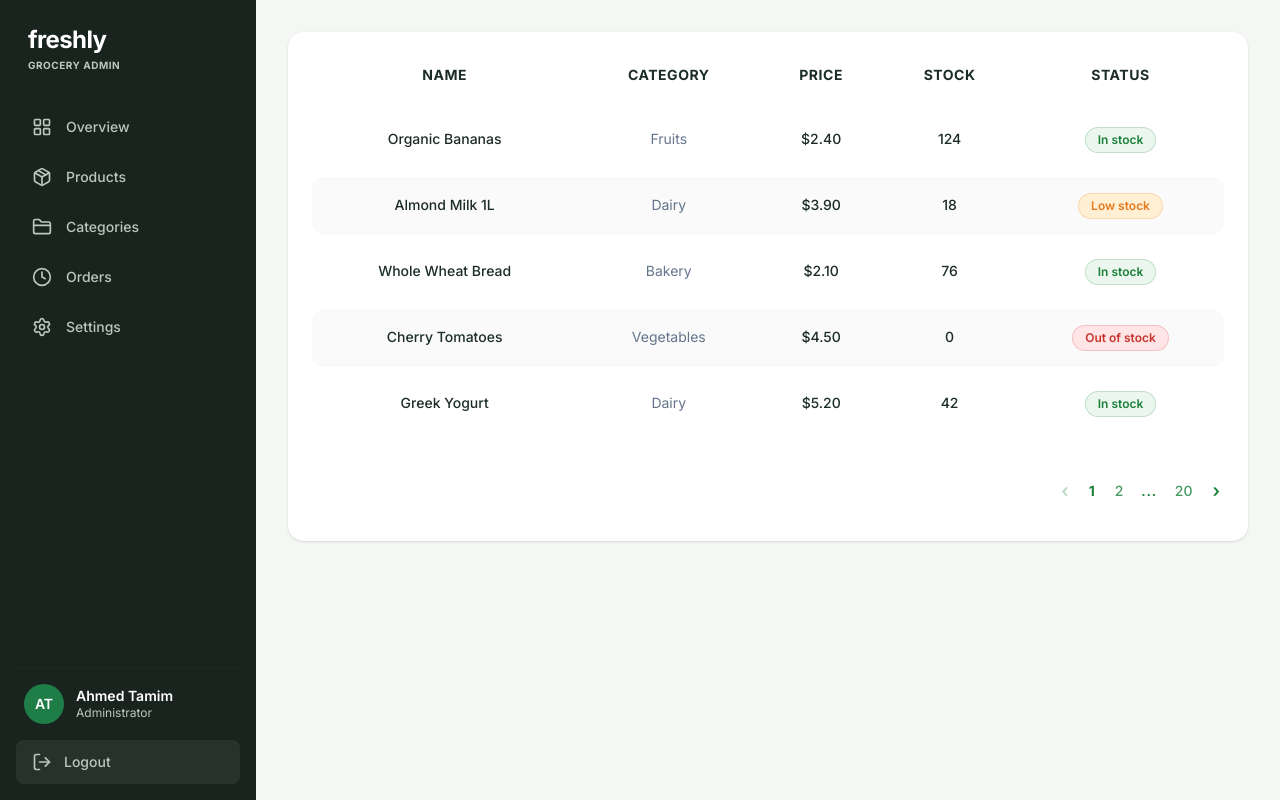
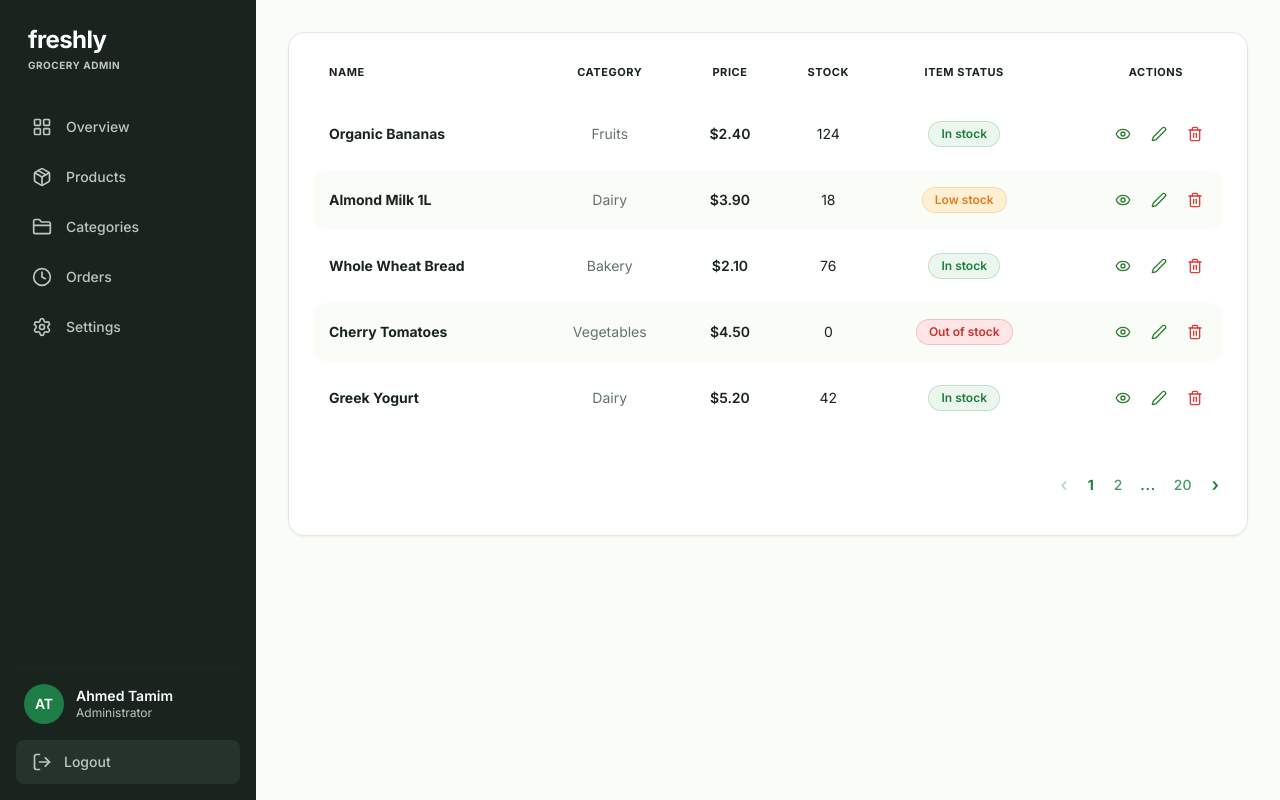
Before and after one commit to osama-Brightskies/grocery-ecommerce, a React (Vite) app: page / in a window 1280 px wide. Built offline with nearby package versions, Linux system fonts and the light colour scheme.

Commit message:
trial for table

```diff
--- a/src/App.tsx
+++ b/src/App.tsx
@@ -3,30 +3,54 @@ import { Sidebar } from "./components/ui/sidebar";
 import { DataTable } from "./components/ui/table";
 import { Pagination } from "./components/ui/pagination";
 import { StatusBadge } from "./components/ui/table/status-badge";
+import { TableActions } from "./components/ui/table/table-actions";
 import { mockProducts } from "./data/mock-products";
+import type { Product } from "./data/mock-products";
 
 export default function App() {
   const [currentPage, setCurrentPage] = React.useState(1);
   const [isLoading] = React.useState(false);
-  const INIT_PAGE_SIZE = 5;
+  const PAGE_SIZE = 5;
 
-  const totalPages = Math.ceil(mockProducts.length / INIT_PAGE_SIZE);
-  const startIndex = (currentPage - 1) * INIT_PAGE_SIZE;
-  const currentProducts = mockProducts.slice(
-    startIndex,
-    startIndex + INIT_PAGE_SIZE,
-  );
+  const totalPages = Math.ceil(mockProducts.length / PAGE_SIZE);
+  const startIndex = (currentPage - 1) * PAGE_SIZE;
+  const currentProducts = mockProducts.slice(startIndex, startIndex + PAGE_SIZE);
 
   return (
-    <div className="flex min-h-screen bg-[#F4F7F4] font-sans antialiased">
+    <div className="flex min-h-screen bg-background font-sans antialiased">
       <Sidebar />
       <main className="flex-1 p-8 overflow-y-auto">
-        <div className="mx-auto max-w-6xl">
-          <DataTable
+        <div className="mx-auto max-w-6xl space-y-6">
+
+
+          <DataTable<Product>
             data={currentProducts}
             isLoading={isLoading}
-            customCells={{
-              status: (product) => <StatusBadge status={product.status} />,
+            columnMapping={{
+              CurrentStatus: "status",
+              ProductTitle: "name",
+            }}
+            headerLabels={{
+              status: "Item Status",
+            }}
+            renderCell={(key, product) => {
+              // Cast product safely through unknown to support both current and future backend keys
+              const record = product as unknown as Record<string, unknown>;
+
+              if (key === "status") {
+                const statusValue = String(record["CurrentStatus"] || record["status"] || "");
+                return <StatusBadge status={statusValue as Product["status"]} />;
+              }
+              if (key === "actions") {
+                return (
+                  <TableActions
+                    onView={() => console.log("View:", product.id)}
+                    onEdit={() => console.log("Edit:", product.id)}
+                    onDelete={() => console.log("Delete:", product.id)}
+                  />
+                );
+              }
+              return String(record[key] ?? "");
             }}
             paginationBar={
               <Pagination
--- a/src/components/ui/table.tsx
+++ b/src/components/ui/table.tsx
@@ -7,8 +7,9 @@ export interface DataTableProps<T> {
   isLoading?: boolean;
   paginationBar?: React.ReactNode;
   className?: string;
-  customCells?: Partial<Record<keyof T, (item: T) => React.ReactNode>>;
-  headerLabels?: Partial<Record<keyof T, string>>;
+  renderCell?: (key: string, item: T) => React.ReactNode;
+  columnMapping?: Record<string, string>;
+  headerLabels?: Record<string, string>;
 }
 
 export function DataTable<T extends { id: string | number }>({
@@ -16,58 +17,61 @@ export function DataTable<T extends { id: string | number }>({
   isLoading = false,
   paginationBar,
   className,
-  customCells = {},
+  renderCell,
+  columnMapping = {},
   headerLabels = {},
 }: DataTableProps<T>) {
-  const keys = data.length > 0 ? (Object.keys(data[0]) as (keyof T)[]) : [];
-  const filteredKeys = keys.filter((key) => key !== "id");
+  const firstItem = data[0];
+  const rawKeys = firstItem ? (Object.keys(firstItem) as string[]) : [];
+  const filteredKeys = rawKeys.filter((key) => key !== "id");
+
+  const mappedKeys = filteredKeys.map((key) => columnMapping[key] || key);
+  const allColumns = [...mappedKeys, "actions"];
 
   return (
     <div
-      data-slot="table-card"
-      className={cn("w-full bg-white rounded-2xl p-6 shadow-sm", className)}
+      className={cn(
+        "w-full bg-card rounded-2xl border border-border p-6 shadow-xs",
+        className
+      )}
     >
-      <div
-        data-slot="table-container"
-        className="relative w-full overflow-x-auto"
-      >
-        <table
-          data-slot="table"
-          className="w-full caption-bottom text-sm text-[#1C2D27] border-separate border-spacing-y-2"
-        >
-          <thead data-slot="table-header" className="border-b border-[#E8EDE9]">
-            <tr data-slot="table-row">
-              {filteredKeys.map((key) => {
-                const label =
-                  headerLabels[key] ||
-                  String(key).charAt(0).toUpperCase() + String(key).slice(1);
+      <div className="relative w-full overflow-x-auto">
+        <table className="w-full caption-bottom text-sm border-separate border-spacing-y-2">
+          <thead className="border-b border-border">
+            <tr>
+              {allColumns.map((colKey) => {
+                const title =
+                  headerLabels[colKey] ||
+                  (colKey === "actions"
+                    ? "Actions"
+                    : colKey.charAt(0).toUpperCase() + colKey.slice(1));
                 return (
                   <th
-                    key={String(key)}
-                    data-slot="table-head"
-                    className="pb-4 px-4 text-center align-middle text-[11px] font-bold tracking-wider text-[#1C2D27] uppercase whitespace-nowrap"
+                    key={colKey}
+                    className={cn(
+                      "pb-4 px-4 text-center align-middle whitespace-nowrap",
+                      colKey === "name" && "text-left",
+                      colKey === "actions" && "text-right pr-10"
+                    )}
                   >
                     <Typography
                       variant="body"
-                      className="font-bold text-[#1C2D27]"
+                      className="font-bold text-sidebar-bg uppercase text-[11px] tracking-wider"
                     >
-                      {label}
+                      {title}
                     </Typography>
                   </th>
                 );
               })}
             </tr>
           </thead>
-          <tbody data-slot="table-body">
+          <tbody>
             {isLoading ? (
               <tr>
-                <td
-                  colSpan={filteredKeys.length}
-                  className="py-12 text-center text-[#64748B] font-medium"
-                >
+                <td colSpan={allColumns.length} className="py-12 text-center">
                   <div className="flex items-center justify-center gap-2">
-                    <div className="w-5 h-5 border-2 border-[#1B803A] border-t-transparent rounded-full animate-spin" />
-                    <Typography variant="muted" className="text-[#64748B]">
+                    <div className="w-5 h-5 border-2 border-primary border-t-transparent rounded-full animate-spin" />
+                    <Typography variant="muted" className="text-muted-foreground">
                       Loading data...
                     </Typography>
                   </div>
@@ -75,46 +79,57 @@ export function DataTable<T extends { id: string | number }>({
               </tr>
             ) : data.length === 0 ? (
               <tr>
-                <td
-                  colSpan={filteredKeys.length}
-                  className="py-12 text-center text-[#64748B] font-medium"
-                >
-                  <Typography variant="muted" className="text-[#64748B]">
+                <td colSpan={allColumns.length} className="py-12 text-center">
+                  <Typography variant="muted" className="text-muted-foreground">
                     No records found.
                   </Typography>
                 </td>
               </tr>
             ) : (
-              data.map((item) => (
+              data.map((item) => {
+                const record = item as unknown as Record<string, unknown>;
+
+                return (
                   <tr
-                  key={item.id}
-                  data-slot="table-row"
-                  className="bg-white even:bg-[#F9FAF9] hover:bg-[#F4F7F4] transition-colors rounded-xl"
+                    key={String(item.id)}
+                    className="bg-card even:bg-surface-soft hover:bg-surface-mint transition-colors rounded-xl"
                   >
-                  {filteredKeys.map((key) => (
+                    {allColumns.map((colKey) => {
+                      const originalKey =
+                        Object.keys(columnMapping).find(
+                          (k) => columnMapping[k] === colKey
+                        ) || colKey;
+
+                      return (
                         <td
-                      key={String(key)}
-                      data-slot="table-cell"
-                      className="py-4 px-4 align-middle text-sm font-medium text-[#1C2D27] first:rounded-l-xl last:rounded-r-xl whitespace-nowrap text-center"
+                          key={colKey}
+                          className={cn(
+                            "py-4 px-4 align-middle text-sm font-medium first:rounded-l-xl last:rounded-r-xl whitespace-nowrap text-center",
+                            colKey === "name" && "text-left font-bold text-sidebar-bg",
+                            colKey === "category" && "text-muted-foreground font-normal",
+                            colKey === "price" && "font-semibold text-sidebar-bg",
+                            colKey === "stock" && "font-normal text-sidebar-bg",
+                            colKey === "actions" && "text-center "
+                          )}
                         >
-                      {customCells[key] ? (
-                        customCells[key]!(item)
+                          {renderCell ? (
+                            renderCell(colKey, item)
                           ) : (
                             <Typography
                               variant="body"
-                          className={cn(
-                            "font-medium text-[#1C2D27]",
-                            String(key) === "category" &&
-                              "text-[#64748B] font-normal",
-                          )}
+                              className="font-medium text-sidebar-bg"
                             >
-                          {String(item[key] ?? "")}
+                              {colKey !== "actions"
+                                ? String(record[originalKey] ?? "")
+                                : null}
                             </Typography>
                           )}
                         </td>
-                  ))}
+                      );
+                    })}
                   </tr>
-              ))
+                );
+              })
             )}
           </tbody>
         </table>
```
Lines whose indentation alone changed are shown as unchanged.
